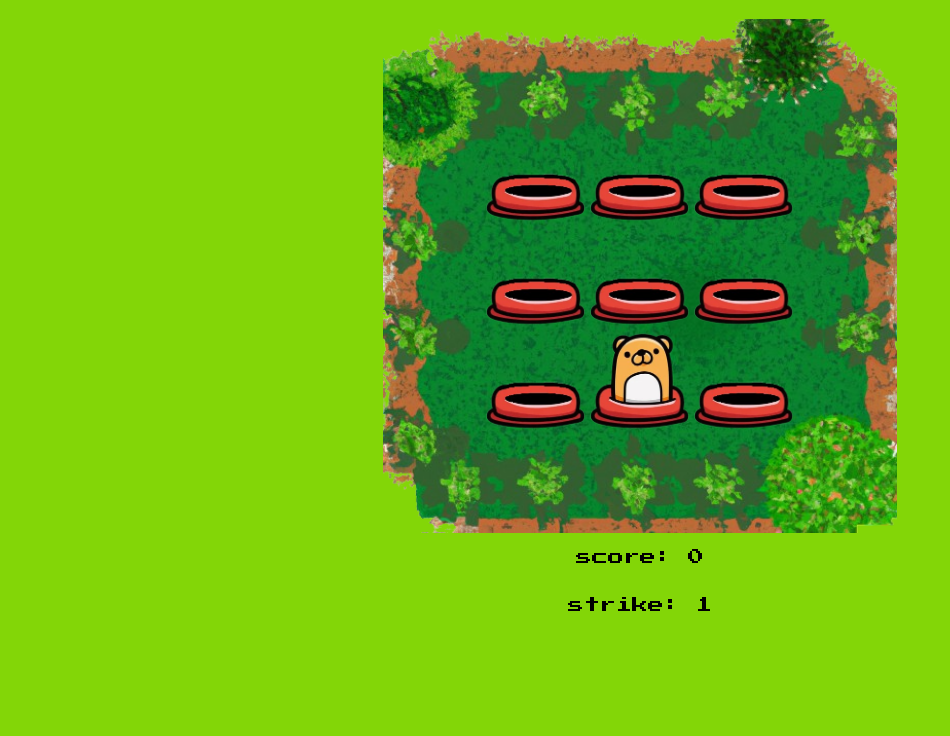
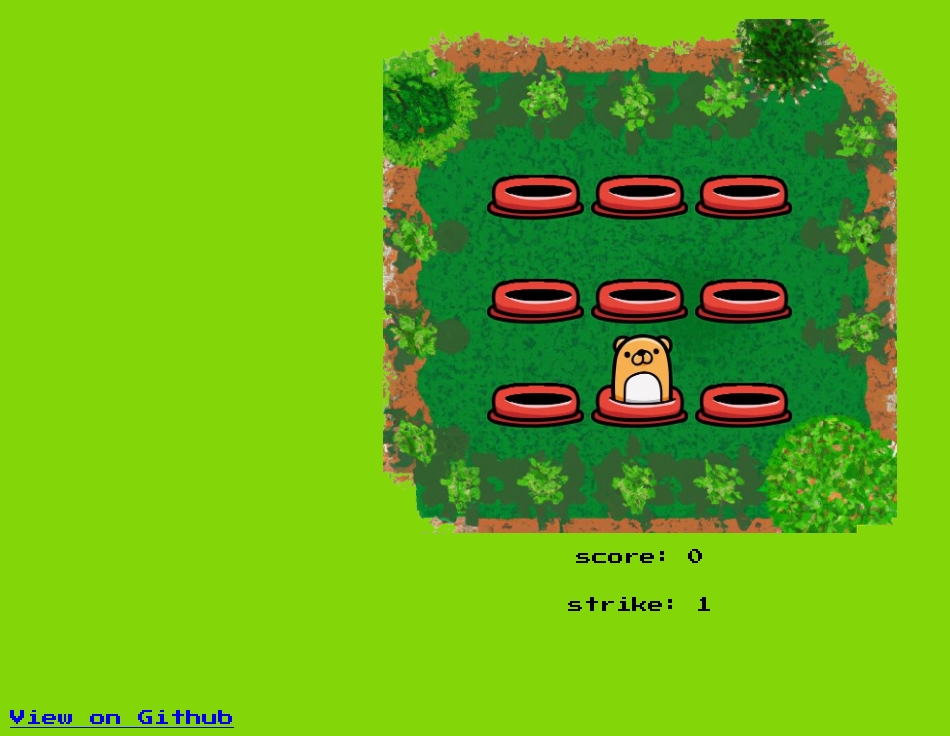
Before and after one commit to PriyanshuGahlot/wack-a-mole, a plain HTML site: page index.html in a window 1280 px wide. Shown: the part 64-800 px from the top of the page, without its empty margins (0-950 px from the left). Drawn offline with Linux system fonts and the light colour scheme.

Commit message:
added github project link

```diff
--- a/index.html
+++ b/index.html
@@ -28,6 +28,7 @@
     </table>
     <p id="score">score: 0</p>
     <p id="strike">strike: 0</p>
+    <a href="https://github.com/PriyanshuGahlot/whack-a-mole-js">View on Github</a>
     <script src="index.js"></script>
 </body>
 </html>
--- a/style.css
+++ b/style.css
@@ -40,3 +40,8 @@ td.mole:active::after{
     background-image: url("mole.png");
     background-size: cover;
 }
+a{
+    position: absolute;
+    bottom: 10px;
+    left: 10px;
+}
```
